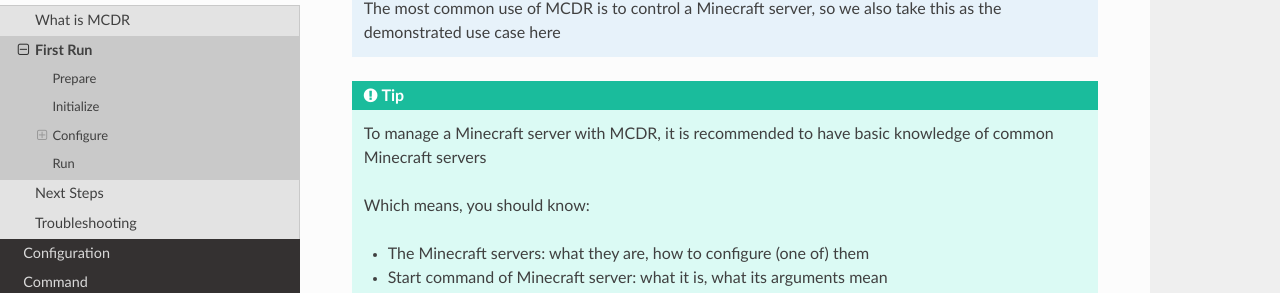
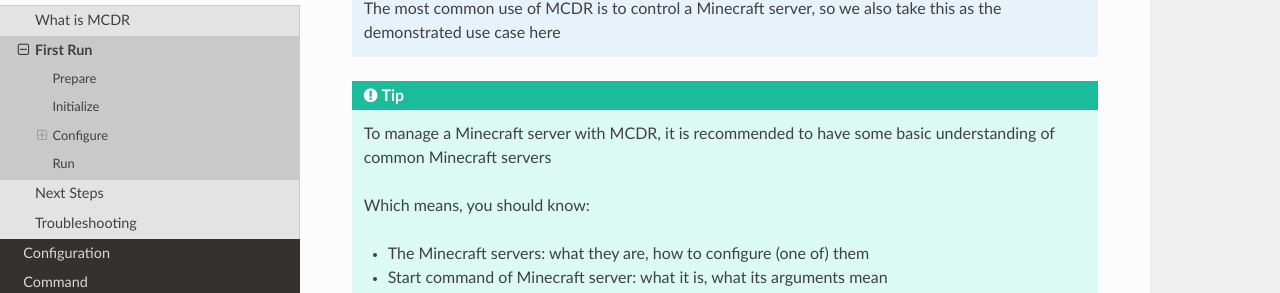
Before and after one commit to MCDReforged/MCDReforged, a Sphinx documentation site: the page built from docs/source/quick_start/first_run.rst, in a window 1280 px wide and 900 px high. Shown: the part 252-545 px from the top of the window. Built offline with Sphinx 7.4.7 and the Read the Docs theme 3.1.0, drawn with Linux system fonts in a browser that asks for light colours; pages that are not in the unit, such as notebooks, are missing from menus; the version number could not be read and is left out; comment, search, counter and statistics services are not loaded.

Commit message:
Update docs/source/quick_start/first_run.rst
Co-authored-by: Fallen_Breath <nellaforax@outlook.com>

```diff
--- a/docs/source/quick_start/first_run.rst
+++ b/docs/source/quick_start/first_run.rst
@@ -10,7 +10,7 @@
 
 .. tip::
 
-    To manage a Minecraft server with MCDR, it is recommended to have basic knowledge of common Minecraft servers
+    To manage a Minecraft server with MCDR, it is recommended to have some basic understanding of common Minecraft servers
 
     Which means, you should know:
 
```
